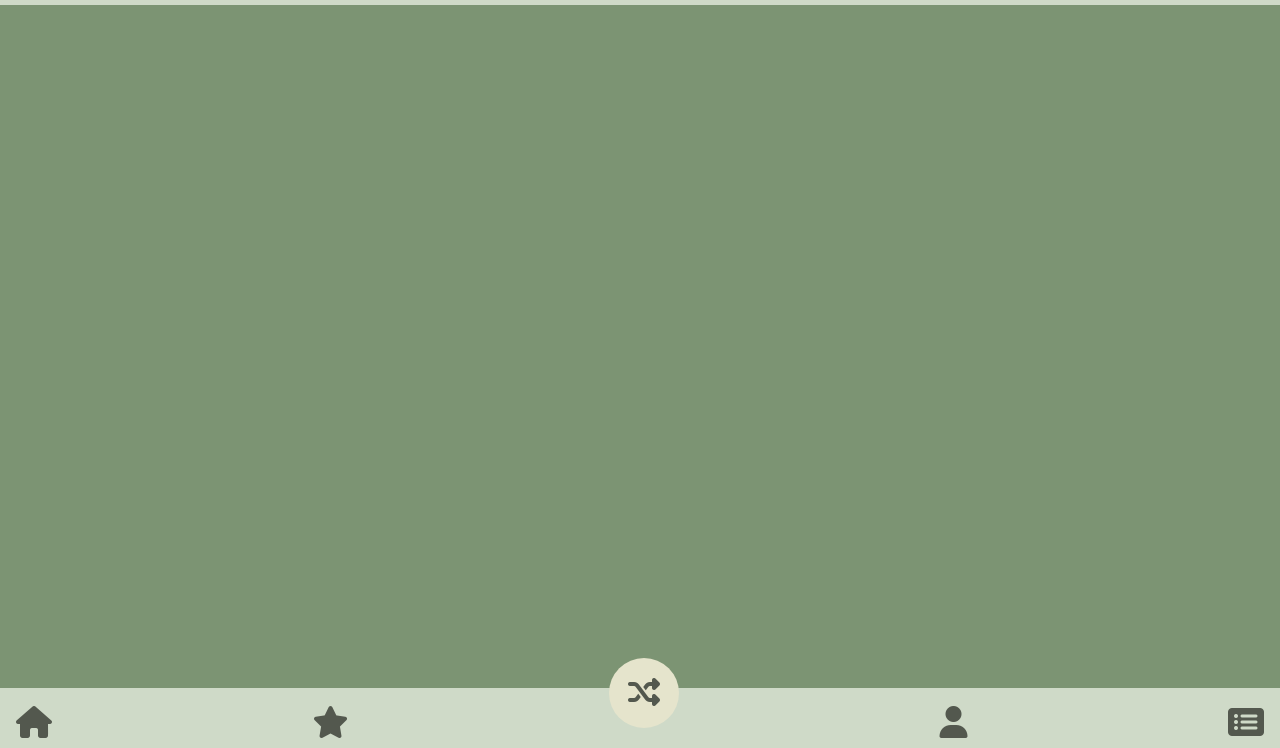
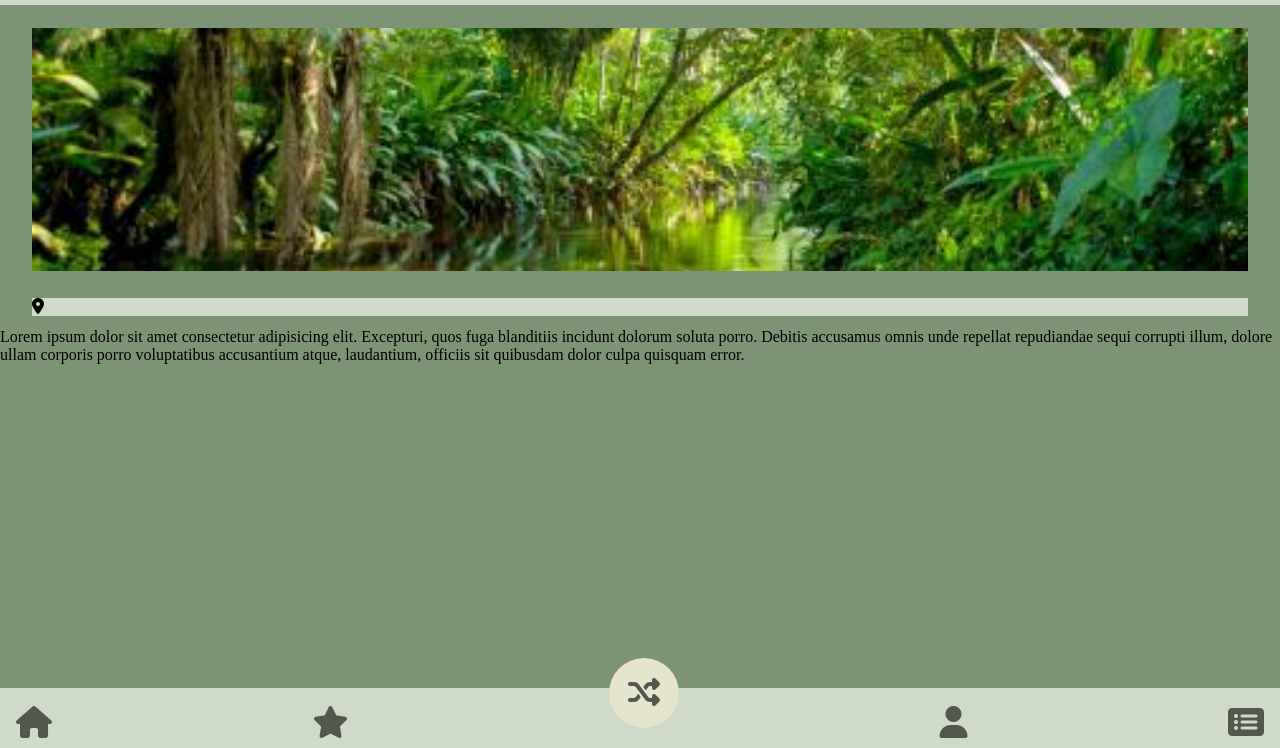
Before and after one commit to bilkn/naturama, a React app: page / in a window 1280 px wide. Shown: the part 52-800 px from the top of the page. Built offline with nearby package versions, Linux system fonts and the light colour scheme.

Commit message:
feat: add place components

```diff
--- a/src/components/App/App.js
+++ b/src/components/App/App.js
@@ -1,11 +1,13 @@
 import React from 'react';
 import 'regenerator-runtime/runtime.js';
 import AppHead from '../AppHead/AppHead';
+import Home from '../Home/Home';
 import MobileNav from '../MobileNav/MobileNav';
 function App() {
   return (
     <>
      <AppHead />
+     <Home />
      <MobileNav />
     </>
   );
--- a/src/components/AppHead/AppHead.scss
+++ b/src/components/AppHead/AppHead.scss
@@ -1,5 +1,10 @@
 @import "../../styles/variables";
 .app-head {
     background: $sec-color;
+    left: 0;
     padding: 0.5rem 0;
+    position: fixed;
+    top: 0;
+    width: 100vw;
+    z-index: 1000;
 }
--- a/src/components/Home/Home.js
+++ b/src/components/Home/Home.js
@@ -1,11 +1,9 @@
-import React from 'react'
-
+import React from 'react';
+import Place from '../Place/Place';
 function Home() {
-    return (
-        <div>
-
-        </div>
-    )
+  return <div className="home">
+     <Place />
+  </div>;
 }
 
-export default Home
+export default Home;
--- a/src/components/Place/Place.js
+++ b/src/components/Place/Place.js
@@ -1,7 +1,7 @@
 import React from 'react';
 import PlaceContent from '../PlaceContent/PlaceContent';
 import PlaceDescription from '../PlaceDescription/PlaceDescription';
-
+import "./Place.scss";
 function Place() {
   return (
     <div className="place">
--- a/src/components/Place/Place.scss
+++ b/src/components/Place/Place.scss
@@ -0,0 +1,6 @@
+.place {
+    align-items: center;
+    display: flex;
+    flex-direction: column;
+    padding: 5rem 0 0 0;
+}
--- a/src/components/PlaceContent/PlaceContent.js
+++ b/src/components/PlaceContent/PlaceContent.js
@@ -1,10 +1,10 @@
 import React from 'react';
 import PlaceDetails from '../PlaceDetails/PlaceDetails';
 import PlaceThumbnail from '../PlaceThumbnail/PlaceThumbnail';
-
+import "./PlaceContent.scss";
 function PlaceContent() {
   return (
-    <div>
+    <div className= "place-content">
       <PlaceThumbnail />
       <PlaceDetails />
     </div>
--- a/src/components/PlaceContent/PlaceContent.scss
+++ b/src/components/PlaceContent/PlaceContent.scss
@@ -0,0 +1,4 @@
+.place-content {
+    height: 300px;
+    width: 95vw;
+}
--- a/src/components/PlaceDescription/PlaceDescription.js
+++ b/src/components/PlaceDescription/PlaceDescription.js
@@ -3,7 +3,7 @@ import React from 'react'
 function PlaceDescription() {
     return (
         <div className= "place-description">
-            <p className="place-description__text"></p>
+            <p className="place-description__text">Lorem ipsum dolor sit amet consectetur adipisicing elit. Excepturi, quos fuga blanditiis incidunt dolorum soluta porro. Debitis accusamus omnis unde repellat repudiandae sequi corrupti illum, dolore ullam corporis porro voluptatibus accusantium atque, laudantium, officiis sit quibusdam dolor culpa quisquam error.</p>
         </div>
     )
 }
--- a/src/components/PlaceDetails/PlaceDetails.js
+++ b/src/components/PlaceDetails/PlaceDetails.js
@@ -1,5 +1,5 @@
 import React from 'react'
-
+import "./PlaceDetails.scss";
 function PlaceDetails() {
     return (
       <div className="place-details">
--- /dev/null
+++ b/src/components/PlaceDetails/PlaceDetails.scss
@@ -0,0 +1,5 @@
+@import '../../styles/variables';
+
+.place-details {
+  background: $sec-color;
+}
--- a/src/components/PlaceThumbnail/PlaceThumbnail.js
+++ b/src/components/PlaceThumbnail/PlaceThumbnail.js
@@ -1,9 +1,11 @@
 import React from 'react';
+import img from "../../assets/img-2.jpg";
+import "./PlaceThumbnail.scss";
+function PlaceThumbnail() {
 
-function PlaceThumbnail() {
   return (
     <div className="place-thumbnail">
-      <img src="" alt="" className="place-thumbnail__img" />
+      <img src={img} alt="" className="place-thumbnail__img" />
       <p className="place-thumbnail__name"></p>
     </div>
   );
--- a/src/components/PlaceThumbnail/PlaceThumbnail.scss
+++ b/src/components/PlaceThumbnail/PlaceThumbnail.scss
@@ -0,0 +1,9 @@
+ .place-thumbnail {
+  height: 90%;
+  width: 100%;
+  &__img {
+    object-fit: cover;
+    height: 90%;
+    width: 100%;
+  }
+}
```
Also changed, not shown: src/assets/img-2.jpg (added).
